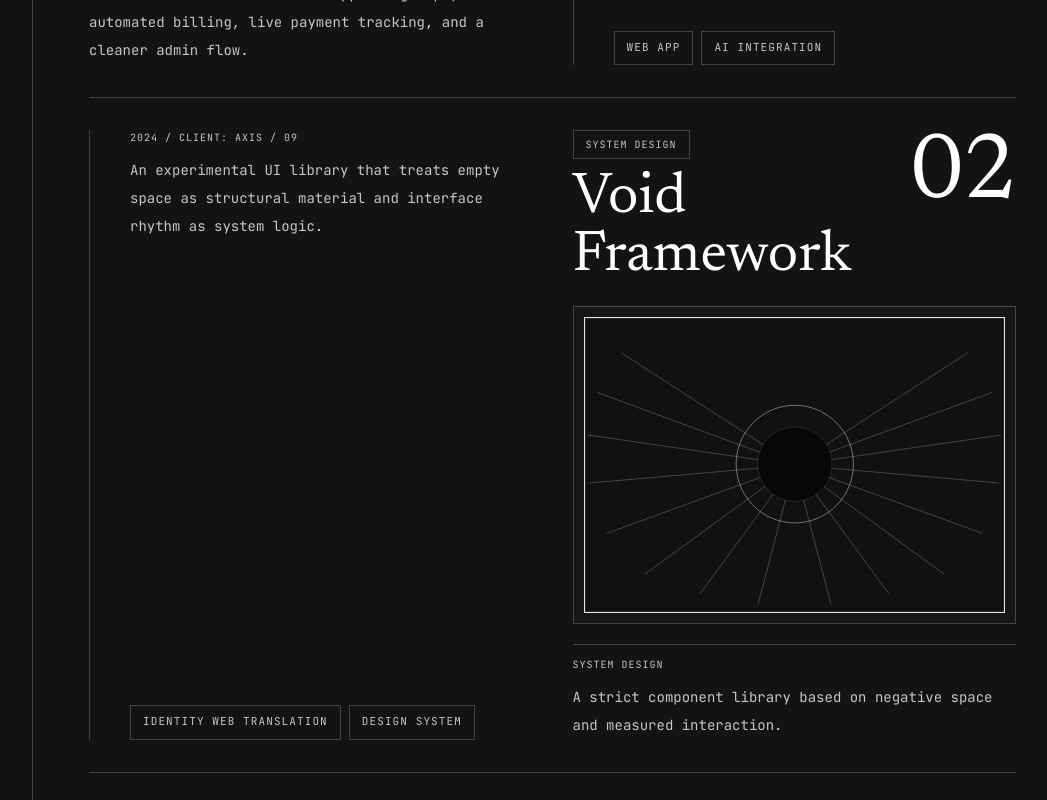
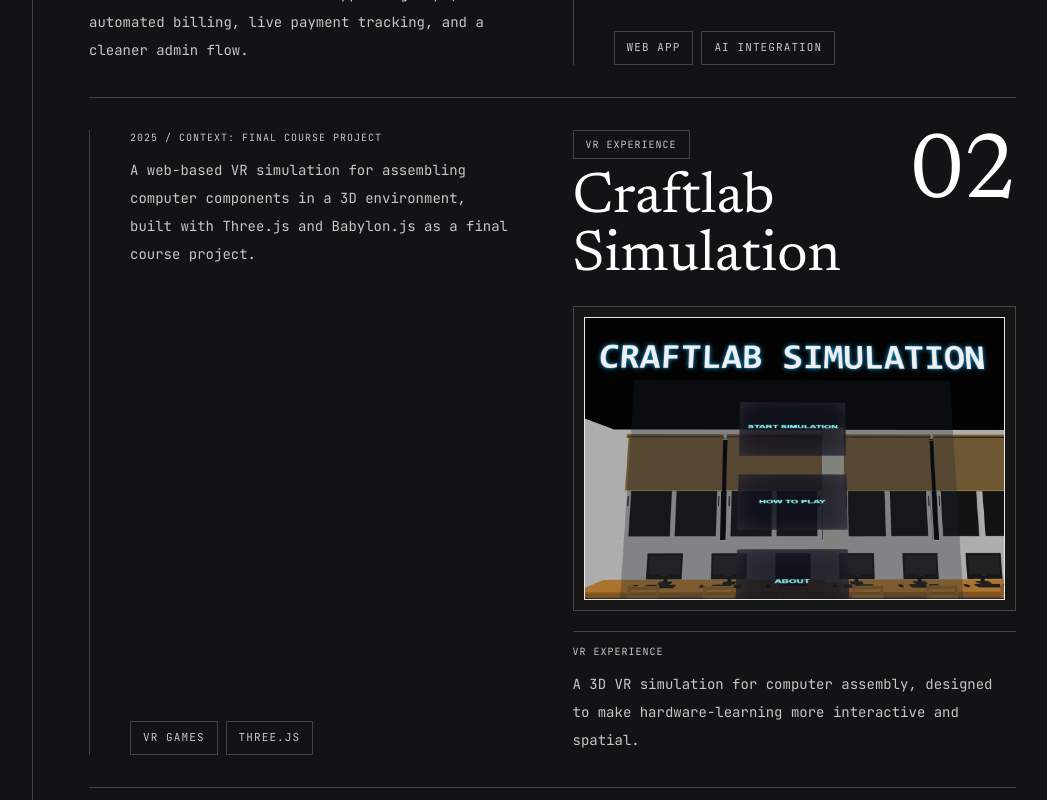
Before and after one commit to Pipip-zen/new-web-porto, a Next.js app: page /works in a window 1280 px wide. Shown: the part 900-1700 px from the top of the page, without its empty margins (208-1255 px from the left). Built offline with nearby package versions, Linux system fonts and the light colour scheme.

Commit message:
feat: update portfolio project content

```diff
--- a/src/app/about/page.tsx
+++ b/src/app/about/page.tsx
@@ -8,7 +8,7 @@
 
 export const metadata: Metadata = {
   title: "About",
-  description: "Background, approach, and capabilities of Mika Vale."
+  description: "Background, approach, and capabilities of Rafif Nuha."
 };
 
 export default function AboutPage() {
--- a/src/app/contact/page.tsx
+++ b/src/app/contact/page.tsx
@@ -4,7 +4,7 @@
 
 export const metadata: Metadata = {
   title: "Contact",
-  description: "Contact Mika Vale for selected portfolio and digital design commissions."
+  description: "Contact Rafif Nuha for selected portfolio and digital design commissions."
 };
 
 export default function ContactPage() {
--- a/src/app/works/[slug]/page.tsx
+++ b/src/app/works/[slug]/page.tsx
@@ -78,8 +78,16 @@
                 <p className="mt-2 text-sm normal-case tracking-normal text-on-surface">{project.client}</p>
               </div>
               <div>
+                <p>Role</p>
+                <p className="mt-2 text-sm normal-case tracking-normal text-on-surface">{project.role}</p>
+              </div>
+              <div>
                 <p>Location</p>
                 <p className="mt-2 text-sm normal-case tracking-normal text-on-surface">{project.location}</p>
+              </div>
+              <div>
+                <p>Year</p>
+                <p className="mt-2 text-sm normal-case tracking-normal text-on-surface">{project.year}</p>
               </div>
             </div>
             <Divider />
--- a/src/app/works/page.tsx
+++ b/src/app/works/page.tsx
@@ -5,7 +5,7 @@
 
 export const metadata: Metadata = {
   title: "Works",
-  description: "Selected project work by Mika Vale."
+  description: "Selected project work by Rafif Nuha."
 };
 
 export default function WorksPage() {
--- a/src/data/projects.ts
+++ b/src/data/projects.ts
@@ -80,40 +80,43 @@
     ]
   },
   {
-    slug: "axis-nine",
+    slug: "craftlab-simulation",
     displayIndex: "02",
-    title: "Void Framework",
-    year: "2024",
-    category: "System Design",
-    role: "Frontend Engineer",
-    client: "Axis / 09",
-    location: "Singapore",
-    image: "/projects/void-framework.svg",
-    summary: "A strict component library based on negative space and measured interaction.",
-    description: "An experimental UI library that treats empty space as structural material and interface rhythm as system logic.",
+    title: "Craftlab Simulation",
+    year: "2025",
+    category: "VR Experience",
+    role: "VR Simulation Developer",
+    client: "Final course project",
+    clientLabel: "Context",
+    demoUrl: "https://daniswara99.met.student.pens.ac.id/vr/index.html",
+    githubUrl: "https://github.com/arguspermono/VR_RAKIT-PC",
+    location: "Indonesia",
+    image: "/projects/craftlab-image.png",
+    summary: "A 3D VR simulation for computer assembly, designed to make hardware-learning more interactive and spatial.",
+    description: "A web-based VR simulation for assembling computer components in a 3D environment, built with Three.js and Babylon.js as a final course project.",
     featured: true,
-    services: ["Identity web translation", "Design system", "Frontend build"],
-    stack: ["Next.js", "TypeScript", "MD-driven content"],
+    services: ["VR games", "Three.js", "Babylon.js"],
+    stack: ["React JS", "Three.js", "Babylon.js", "WebXR"],
     metrics: [
-      { label: "Projects indexed", value: "21" },
-      { label: "Responsive breakpoints", value: "04" },
-      { label: "Motion states", value: "Subtle only" }
+      { label: "Platform", value: "Web VR" },
+      { label: "Libraries", value: "3D focused" },
+      { label: "Build year", value: "2025" }
     ],
-    challenge: "Preserve the studio's austere print identity while making browsing intuitive on mobile.",
-    solution: "Used fixed structural navigation, compact technical labels, and a bottom nav pattern that mirrors plan annotations.",
-    outcome: "The portfolio now reads as a coherent archive across desktop, tablet, and mobile without compromising its severe tone.",
+    challenge: "Create a browser-based VR simulation that helps users understand computer assembly through immersive 3D interaction without making the flow confusing.",
+    solution: "Built a structured simulation using Three.js and Babylon.js, with spatial object placement, guided interaction, and a web-delivered VR environment.",
+    outcome: "The project delivered an interactive prototype for learning computer assembly in VR and translated technical course work into a more engaging educational experience.",
     process: [
       {
-        title: "System before decoration",
-        description: "Defined spacing, linework, and label behavior before drawing any hero compositions."
+        title: "Simulation mapping",
+        description: "Mapped each assembly step so users could move through the computer-building process in a clear and logical order."
       },
       {
-        title: "Adaptive asymmetry",
-        description: "Collapsed split layouts into stacked mobile sequences while keeping the editorial rhythm intact."
+        title: "3D interaction design",
+        description: "Designed object interactions and placement behavior to make picking, positioning, and understanding components feel more intuitive."
       },
       {
-        title: "Controlled motion",
-        description: "Applied motion only to entrances and content swaps, never as flourish."
+        title: "Web VR delivery",
+        description: "Optimized the simulation for browser-based VR playback so it remained accessible without requiring a native installation."
       }
     ]
   },
```
Also changed, not shown: public/projects/craftlab-image.png (added).
